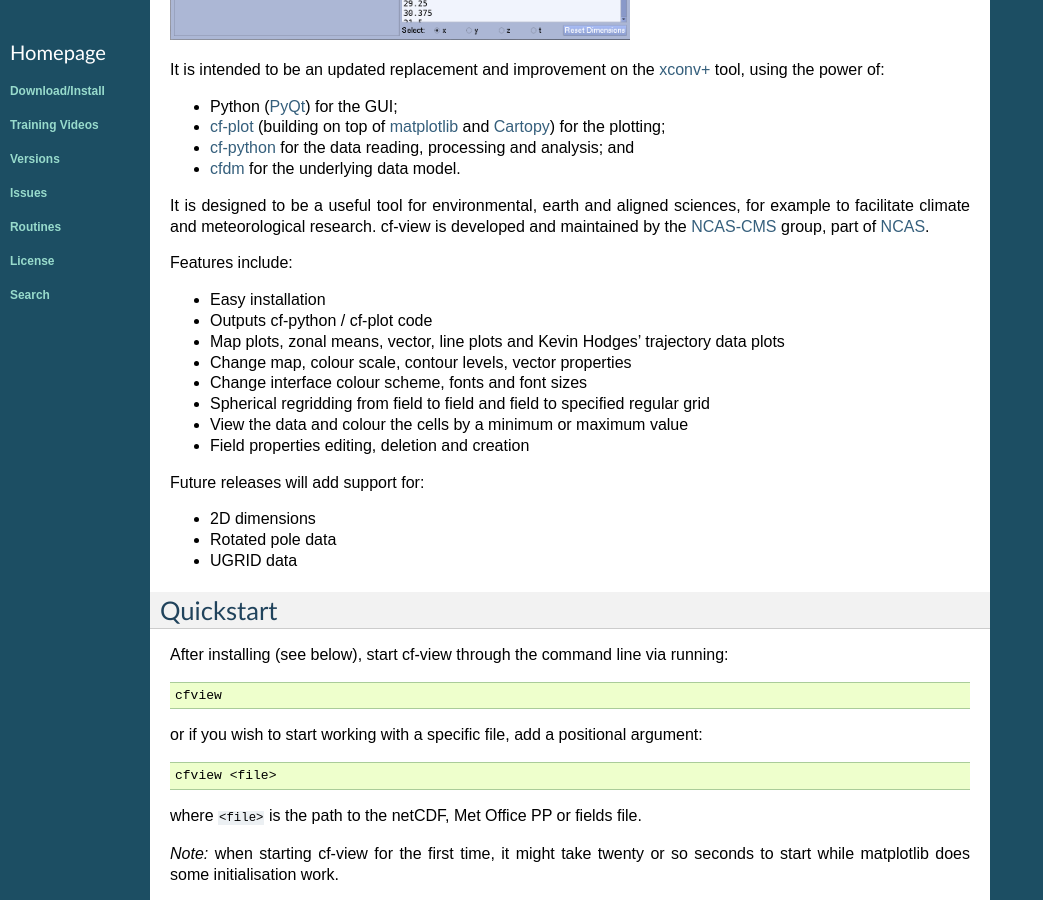
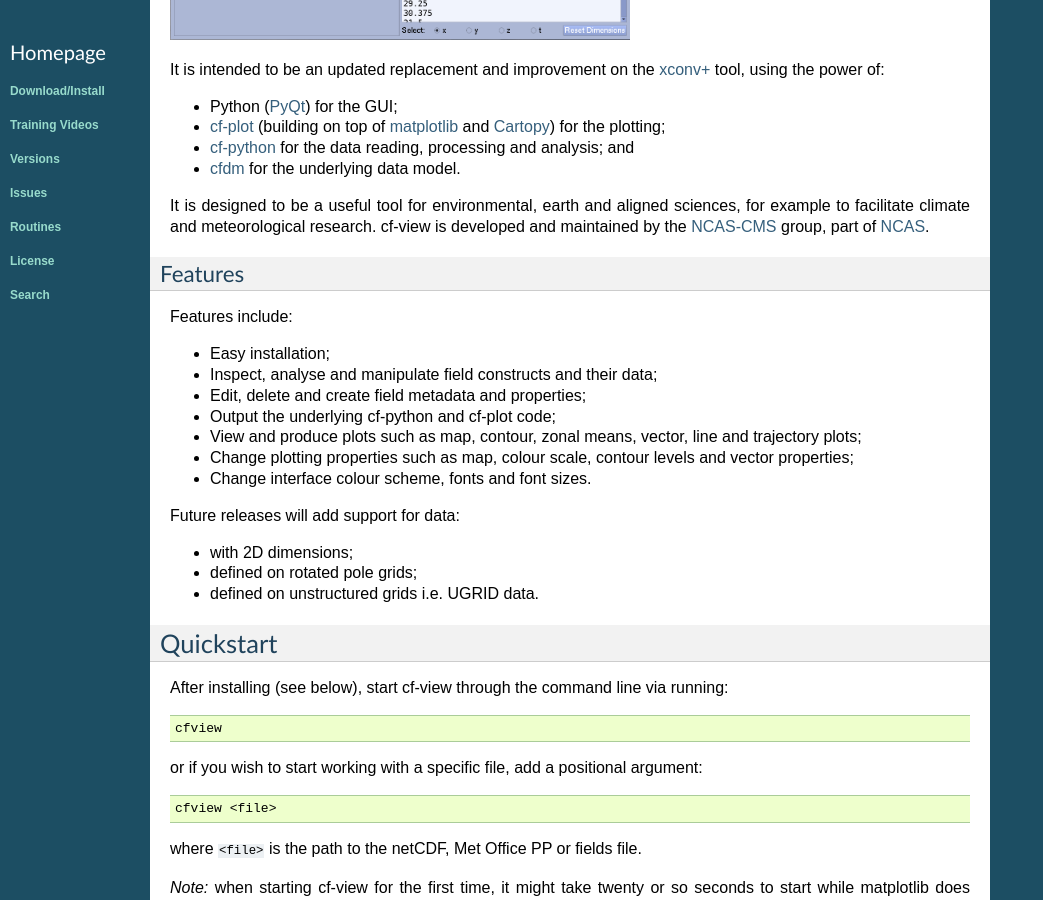
Before and after one commit to NCAS-CMS/cf-view, a Sphinx documentation site: the page built from docs/source/index.rst, in a window 1280 px wide and 900 px high, scrolled down 542 px. Shown: the whole window, without its empty margins (0-1043 px from the left). Built offline with Sphinx 7.4.7, drawn with Linux system fonts in a browser that asks for light colours; formulas are drawn with MathJax 3.

Commit message:
Update homepage source with dedicated features section

```diff
--- a/docs/source/index.rst
+++ b/docs/source/index.rst
@@ -38,22 +38,27 @@ cf-view is developed and maintained by the
 `NCAS-CMS <https://cms.ncas.ac.uk/index.html>`__ group, part of
 `NCAS <https://ncas.ac.uk/>`__.
 
+
+Features
+^^^^^^^^
+
 Features include:
 
-- Easy installation
-- Outputs cf-python / cf-plot code
-- Map plots, zonal means, vector, line plots and Kevin Hodges' trajectory data plots
-- Change map, colour scale, contour levels, vector properties
-- Change interface colour scheme, fonts and font sizes
-- Spherical regridding from field to field and field to specified regular grid
-- View the data and colour the cells by a minimum or maximum value
-- Field properties editing, deletion and creation
+- Easy installation;
+- Inspect, analyse and manipulate field constructs and their data;
+- Edit, delete and create field metadata and properties;
+- Output the underlying cf-python and cf-plot code;
+- View and produce plots such as map, contour, zonal means, vector, line and
+  trajectory plots;
+- Change plotting properties such as map, colour scale, contour levels and
+  vector properties;
+- Change interface colour scheme, fonts and font sizes.
 
-Future releases will add support for:
+Future releases will add support for data:
 
-- 2D dimensions
-- Rotated pole data
-- UGRID data
+- with 2D dimensions;
+- defined on rotated pole grids;
+- defined on unstructured grids i.e. UGRID data.
 
 
 ##########
```
